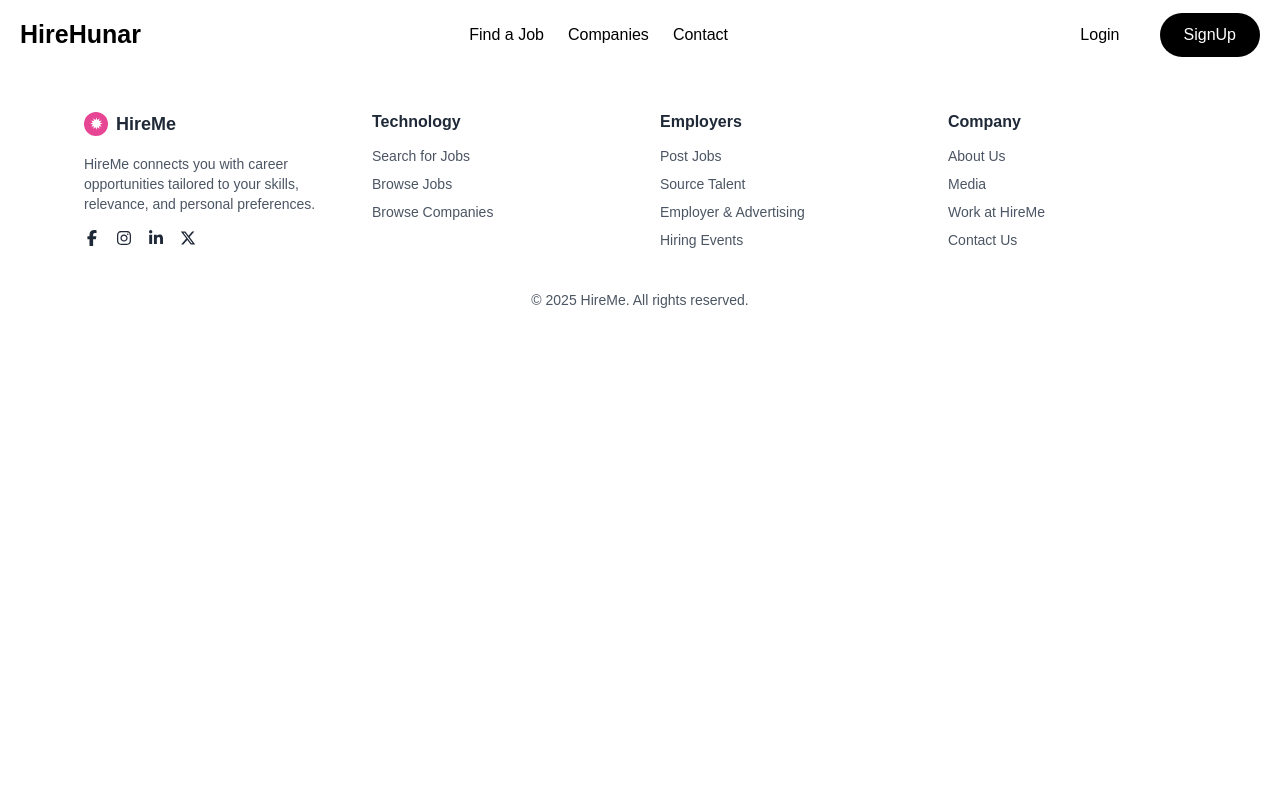
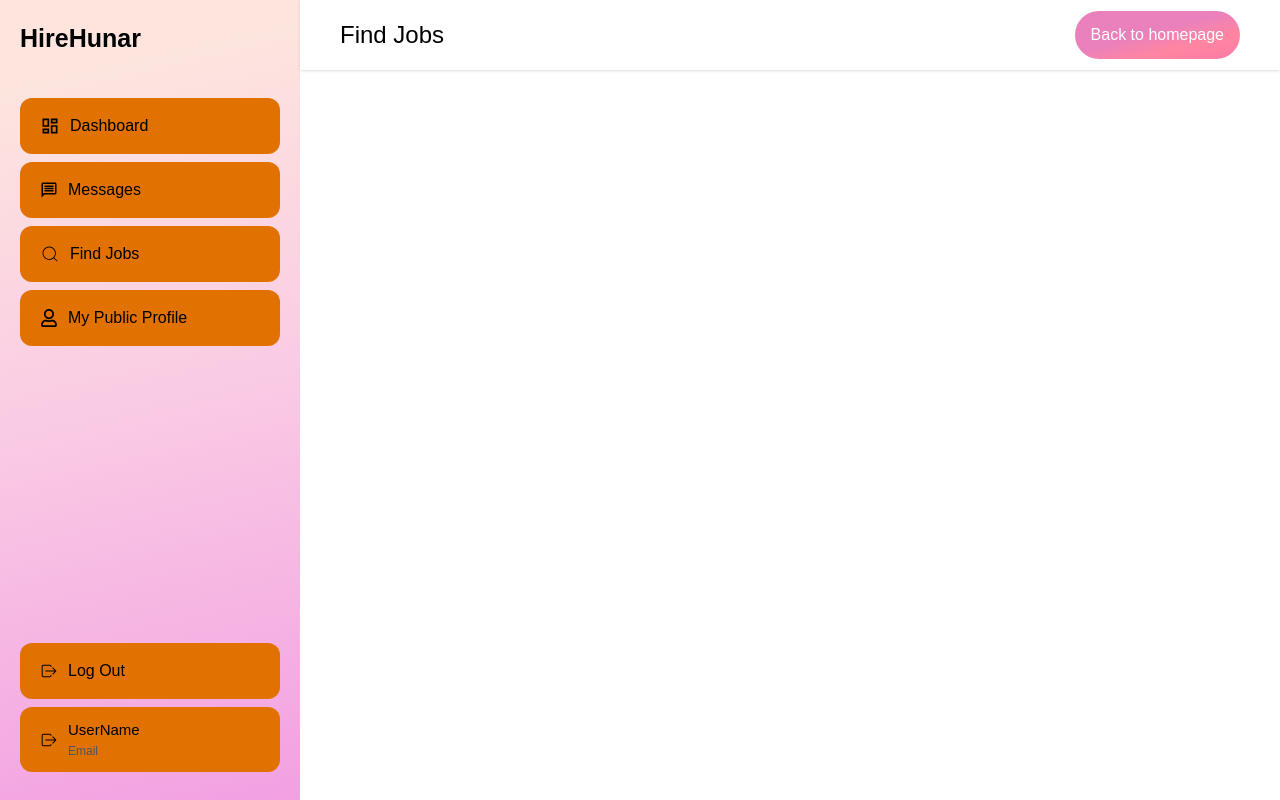
Before and after one commit to DevBilal17/HireHunar, a React (Vite) app in the folder frontend/: page /find-job in a window 1280 px wide. Built offline with nearby package versions, Linux system fonts and the light colour scheme; a web font is replaced by a local one.

Commit message:
Dashboard Layout

```diff
--- a/frontend/src/App.css
+++ b/frontend/src/App.css
@@ -4,7 +4,7 @@ html{
   font-family: "Mona Sans", sans-serif;
 }
 body{
-  padding: 0 20px;
+  /* padding: 0 20px; */
 }
 /* Style the scrollbar track */
 .home::-webkit-scrollbar {
--- a/frontend/src/App.jsx
+++ b/frontend/src/App.jsx
@@ -1,25 +1,47 @@
-import React from 'react'
+import React, { useEffect, useState } from 'react'
 import './App.css'
 
-import { Route, Routes } from 'react-router-dom';
+import { Route, Routes, useLocation } from 'react-router-dom';
 import Home from './Pages/Home/Home';
 import Login from './Pages/Login/Login';
 import Footer from './Components/Footer/Footer';
 import HomeNavbar from './Components/HomeNav/HomeNavbar';
 import Register from './Pages/Register/Register';
 import FindJobs from './Pages/FindJobs/FindJobs';
+import Dashboard from './Pages/PrivatePages/Dashboard/Dashboard';
+import Messages from './Pages/PrivatePages/Messages/Messages';
+import FindJ from './Pages/PrivatePages/FindJobs/FindJ';
+import ProfilePage from './Pages/PrivatePages/ProfilePage/ProfilePage';
+
 const App = () => {
+  const [url,setUrl] = useState(false);
+  let location = useLocation();
+  useEffect(()=>{
+      setUrl(location.pathname.includes('dashboard') ||
+      location.pathname.includes('messages') ||
+      location.pathname.includes('find-job') ||
+      location.pathname.includes('my-profile'))
+  },[location])
   return (
-    <div className='max-w-[1500px] mx-auto'>
-      <HomeNavbar/>
+    <div className={`max-w-[1550px] ${!url&&'px-[20px]'} mx-auto`}>
+
+      <HomeNavbar className={`${url&&'hide'}`}/>
       <Routes>
         <Route path='/' element={<Home/>} />
         <Route path='/login' element={<Login/>} />
         <Route path='/register' element={<Register/>} />
         <Route path='/find-jobs' element={<FindJobs/>}/>
+        <Route path='/dashboard' element={<Dashboard/>} />
+        <Route path='/messages' element={<Messages/>} />
+        <Route path='/find-job' element={<FindJ/>} />
+        <Route path='/my-profile' element={<ProfilePage/>} />
       </Routes>
-      <Footer/>
+      <Footer className={`${url&&'hide'}`}/>
+
+
+
     </div>
+
   )
 }
 
--- a/frontend/src/Components/Footer/Footer.jsx
+++ b/frontend/src/Components/Footer/Footer.jsx
@@ -1,9 +1,9 @@
 import React from 'react';
 import { FaFacebookF, FaInstagram, FaLinkedinIn, FaXTwitter } from 'react-icons/fa6';
 
-const Footer = () => {
+const Footer = ({className}) => {
   return (
-    <footer className="bg-white text-gray-800 py-10 px-4 sm:px-8 md:px-16 mt-auto">
+    <footer className={`bg-white text-gray-800 py-10 px-4 sm:px-8 md:px-16 mt-auto  ${className=='hide'&&'hidden'}`}>
       <div className="max-w-7xl mx-auto grid grid-cols-1 sm:grid-cols-2 md:grid-cols-4 gap-10">
 
         {/* HireMe Branding */}
--- a/frontend/src/Components/HomeNav/HomeNavbar.jsx
+++ b/frontend/src/Components/HomeNav/HomeNavbar.jsx
@@ -1,9 +1,9 @@
 import React from "react";
 import { Link } from "react-router-dom";
 
-const HomeNavbar = () => {
+const HomeNavbar = ({className}) => {
   return (
-    <nav className="w-full h-[70px] flex items-center justify-between">
+    <nav className={`w-full h-[70px] flex items-center justify-between ${className=='hide'&&'hidden'}`}>
       <Link to={'/'}>
         <h3 className="brand font-semibold text-[25px]">
           <img src="" alt="" className="logo" />
--- /dev/null
+++ b/frontend/src/Pages/PrivatePages/Dashboard/Dashboard.jsx
@@ -0,0 +1,21 @@
+import React from "react";
+import { MdOutlineDashboard } from "react-icons/md";
+import { MdOutlineMessage } from "react-icons/md";
+import { CiSearch } from "react-icons/ci";
+import { FaRegUser } from "react-icons/fa";
+import { Link } from "react-router-dom";
+import { IoIosLogOut } from "react-icons/io";
+import Side from "../../../PrivateComponents/Side/Side";
+import DashNav from "../../../PrivateComponents/DashNav/DashNav";
+const Dashboard = () => {
+  return (
+    <div className="flex">
+     <Side/>
+     <div className='w-full flex flex-col'>
+        <DashNav title={'Dashboard'} />
+     </div>
+</div>
+  );
+};
+
+export default Dashboard;
--- /dev/null
+++ b/frontend/src/Pages/PrivatePages/FindJobs/FindJ.jsx
@@ -0,0 +1,16 @@
+import React from "react";
+import Side from "../../../PrivateComponents/Side/Side";
+import DashNav from "../../../PrivateComponents/DashNav/DashNav";
+
+const FindJ = () => {
+  return (
+    <div className="flex">
+      <Side />
+      <div className='w-full flex flex-col'>
+        <DashNav title={'Find Jobs'} />
+     </div>
+    </div>
+  );
+};
+
+export default FindJ;
--- /dev/null
+++ b/frontend/src/Pages/PrivatePages/Messages/Messages.jsx
@@ -0,0 +1,16 @@
+import React from 'react'
+import Side from '../../../PrivateComponents/Side/Side'
+import DashNav from '../../../PrivateComponents/DashNav/DashNav'
+
+const Messages = () => {
+  return (
+    <div className='flex gap-5'>
+        <Side/>
+        <div className='w-full flex flex-col'>
+        <DashNav title={'Messages'} />
+     </div>
+    </div>
+  )
+}
+
+export default Messages
--- /dev/null
+++ b/frontend/src/Pages/PrivatePages/ProfilePage/ProfilePage.jsx
@@ -0,0 +1,16 @@
+import React from 'react'
+import Side from '../../../PrivateComponents/Side/Side'
+import DashNav from '../../../PrivateComponents/DashNav/DashNav'
+
+const ProfilePage = () => {
+  return (
+    <div className='flex'>
+        <Side/>
+        <div className='w-full flex flex-col'>
+        <DashNav title={'My Profile'} />
+     </div>
+    </div>
+  )
+}
+
+export default ProfilePage
--- /dev/null
+++ b/frontend/src/PrivateComponents/DashNav/DashNav.jsx
@@ -0,0 +1,13 @@
+import React from 'react'
+import { Link } from 'react-router-dom'
+
+const DashNav = ({title}) => {
+  return (
+    <div className='w-full shadow h-[70px] flex py-3 px-10 justify-between items-center'>
+      <h2 className='text-2xl font-medium  text-black'>{title}</h2>
+      <Link to={'/'} className='bgLinearDark py-3 px-4 rounded-3xl text-white font-medium'>Back to homepage</Link>
+    </div>
+  )
+}
+
+export default DashNav
--- /dev/null
+++ b/frontend/src/PrivateComponents/Side/Side.jsx
@@ -0,0 +1,66 @@
+import React from 'react'
+import { MdOutlineDashboard } from "react-icons/md";
+import { MdOutlineMessage } from "react-icons/md";
+import { CiSearch } from "react-icons/ci";
+import { FaRegUser } from "react-icons/fa";
+import { Link } from "react-router-dom";
+import { IoIosLogOut } from "react-icons/io";
+const Side = () => {
+  return (
+    <section className="max-w-[300px] w-full  h-[100vh] p-5 bgLinear">
+    <Link to={"/"}>
+      <h3 className="brand font-semibold text-[25px] ">
+        <img src="" alt="" className="logo" />
+        HireHunar
+      </h3>
+    </Link>
+    <div className="flex flex-col h-[94%]">
+      <ul className="mt-10 flex flex-col justify-center gap-2">
+        <li className="bg-amber-600  rounded-xl ">
+          <Link to={'/dashboard'} className="flex  py-4 items-center  px-5 gap-2.5  cursor-pointer  text-[16px]" >
+            <MdOutlineDashboard className="text-[20px]" />
+            Dashboard
+          </Link>
+        </li>
+        <li className="bg-amber-600  rounded-xl ">
+          <Link to={'/messages'} className="flex  py-4 items-center  px-5 gap-2.5  cursor-pointer  text-[16px]">
+            <MdOutlineMessage className="text-[18px]" />
+            Messages
+          </Link>
+        </li>
+        <li className="bg-amber-600  rounded-xl ">
+          <Link to={'/find-job'} className="flex  py-4 items-center  px-5 gap-2.5  cursor-pointer  text-[16px]">
+            <CiSearch className="text-[20px]" />
+            Find Jobs
+          </Link>
+        </li>
+        <li className="bg-amber-600  rounded-xl ">
+          <Link to={'/my-profile'} className="flex  py-4 items-center  px-5 gap-2.5  cursor-pointer  text-[16px]">
+            <FaRegUser className="text-[18px]" />
+            My Public Profile
+          </Link>
+        </li>
+      </ul>
+      <ul className="mt-auto flex gap-2 flex-col">
+        <li className="bg-amber-600  rounded-xl ">
+          <Link className="flex  py-4 items-center  px-5 gap-2.5  cursor-pointer  text-[16px]">
+            <IoIosLogOut className="text-[18px]" />
+            Log Out
+          </Link>
+        </li>
+        <li className="bg-amber-600  rounded-xl ">
+          <Link className="flex  py-3 items-center  px-5 gap-2.5  cursor-pointer  text-[16px]">
+            <IoIosLogOut className="text-[18px]" />
+            <div className="">
+                <h4 className="font-medium text-[15px]">UserName</h4>
+                <p className="text-gray-600 text-[12px]">Email</p>
+            </div>
+          </Link>
+        </li>
+      </ul>
+    </div>
+  </section>
+  )
+}
+
+export default Side
```
